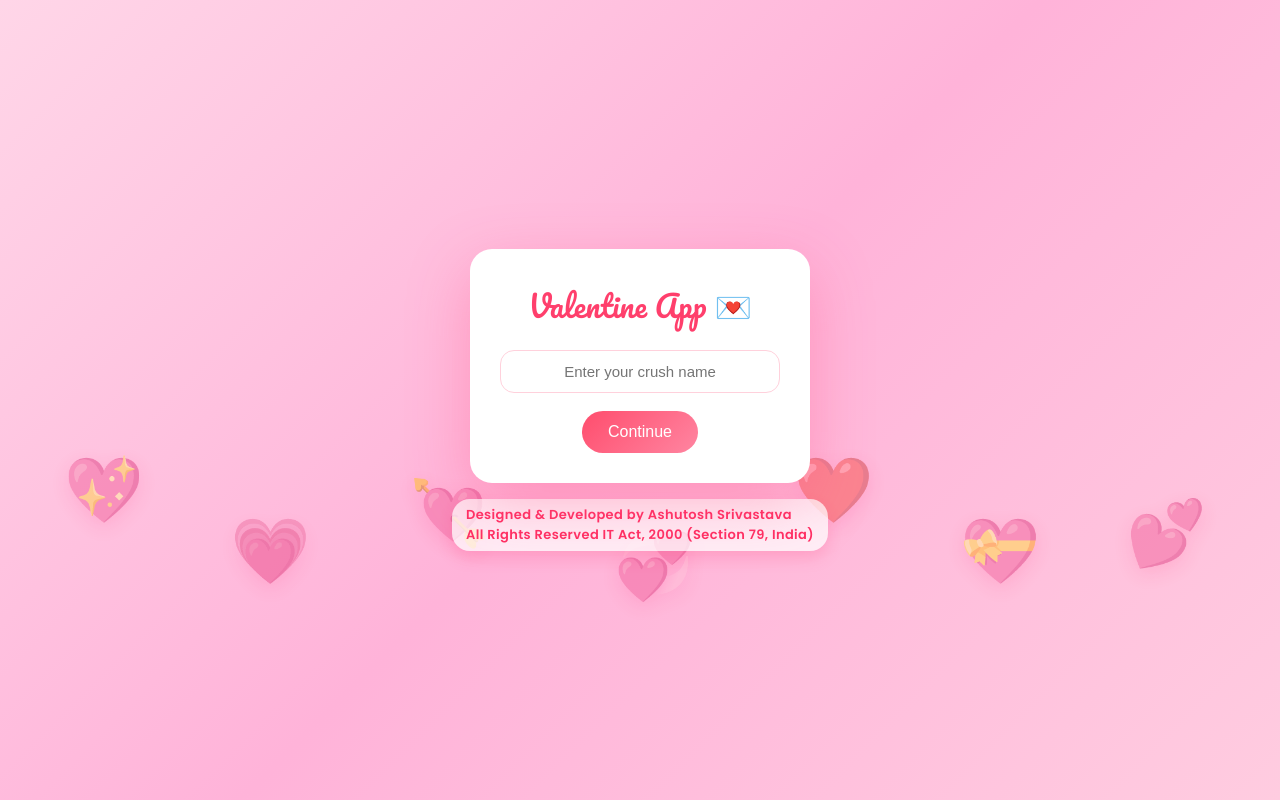
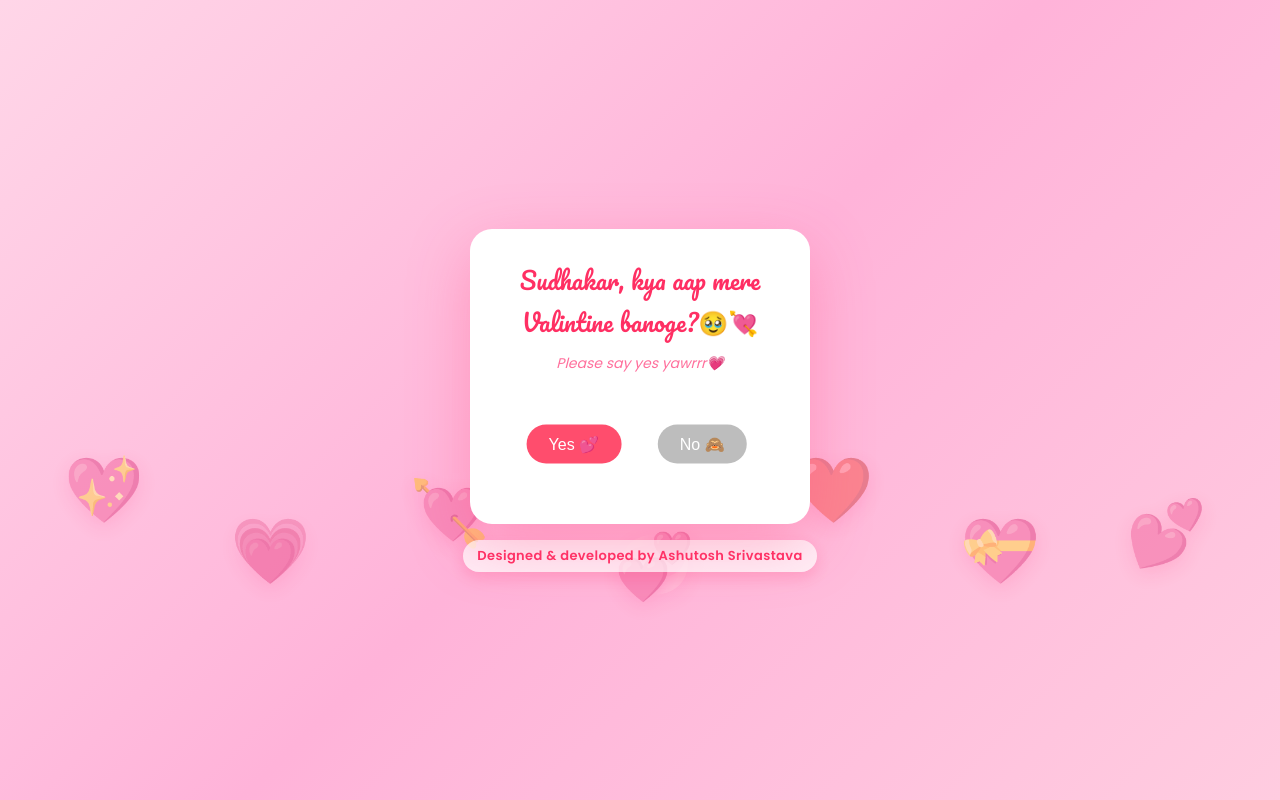
Before and after one commit to ashutoshxsrivastava/first, a plain HTML site: page index.html in a window 1280 px wide. Drawn offline with Linux system fonts and the light colour scheme.

Commit message:
Update index.html

```diff
--- a/index.html
+++ b/index.html
@@ -57,20 +57,13 @@ body{
   position:relative;
 }
 
+#nameBox{display:none;}
+
 .title{
   font-family:'Pacifico',cursive;
   color:#ff3f6c;
   font-size:30px;
   margin-bottom:18px;
-}
-
-input{
-  width:100%;
-  padding:12px;
-  border-radius:14px;
-  border:1px solid #ffd1dc;
-  font-size:15px;
-  text-align:center;
 }
 
 .main-btn{
@@ -83,8 +76,6 @@ input{
   font-size:16px;
   cursor:pointer;
 }
-
-#questionBox{ display:none; }
 
 .question{
   font-family:'Pacifico',cursive;
@@ -145,7 +136,7 @@ input{
   line-height:1.4;
 }
 
-/* ------------------ CREDIT (IMPROVED VISIBILITY) ------------------ */
+/* ------------------ CREDIT ------------------ */
 .credit{
   margin-top:6px;
   padding:6px 14px;
@@ -172,15 +163,10 @@ input{
 
 <div class="app">
 
-  <div class="card" id="nameBox">
-    <div class="title">Valentine App 💌</div>
-    <input id="nameInput" placeholder="Enter your crush name">
-    <button class="main-btn" onclick="start()">Continue</button>
-  </div>
-
+  <!-- Only question card now -->
   <div class="card" id="questionBox">
     <div class="question" id="questionText"></div>
-    <div class="softLine">I promise to make you smile every day 💗</div>
+    <div class="softLine">Please say yes yawrrr💗</div>
 
     <div class="buttons" id="btnArea">
       <button id="yesBtn" onclick="yesClicked()">Yes 💕</button>
@@ -188,9 +174,8 @@ input{
     </div>
   </div>
 
-  <!-- Visible credit -->
   <div class="credit">
-    Designed & Developed by Ashutosh Srivastava<br>All Rights Reserved IT Act, 2000 (Section 79, India)
+    Designed & developed by Ashutosh Srivastava
   </div>
 
 </div>
@@ -198,20 +183,16 @@ input{
 <script>
 const noBtn   = document.getElementById("noBtn");
 const btnArea = document.getElementById("btnArea");
+const questionText = document.getElementById("questionText");
+
+/* fixed name */
+const crushName = "Sudhakar";
+
+/* show question immediately */
+questionText.innerText =
+  `${crushName}, kya aap mere Valintine banoge?🥹💘`;
 
 let lastMove = 0;
-let crushName = "";
-
-function start(){
-  crushName = nameInput.value.trim();
-  if(!crushName) return alert("Enter a name 💗");
-
-  nameBox.style.display="none";
-  questionBox.style.display="block";
-
-  questionText.innerText =
-    `${crushName}, will you be my Valentine? 💘`;
-}
 
 /* smooth proximity based movement */
 document.addEventListener("mousemove", e => {
@@ -249,7 +230,6 @@ function yesClicked(){
   questionBox.innerHTML = `
     <div class="success">
       ${crushName} 💖<br>
-      I am so happy you said Yes!<br>
       Happy Valentine’s Day 💝
     </div>
   `;
```
